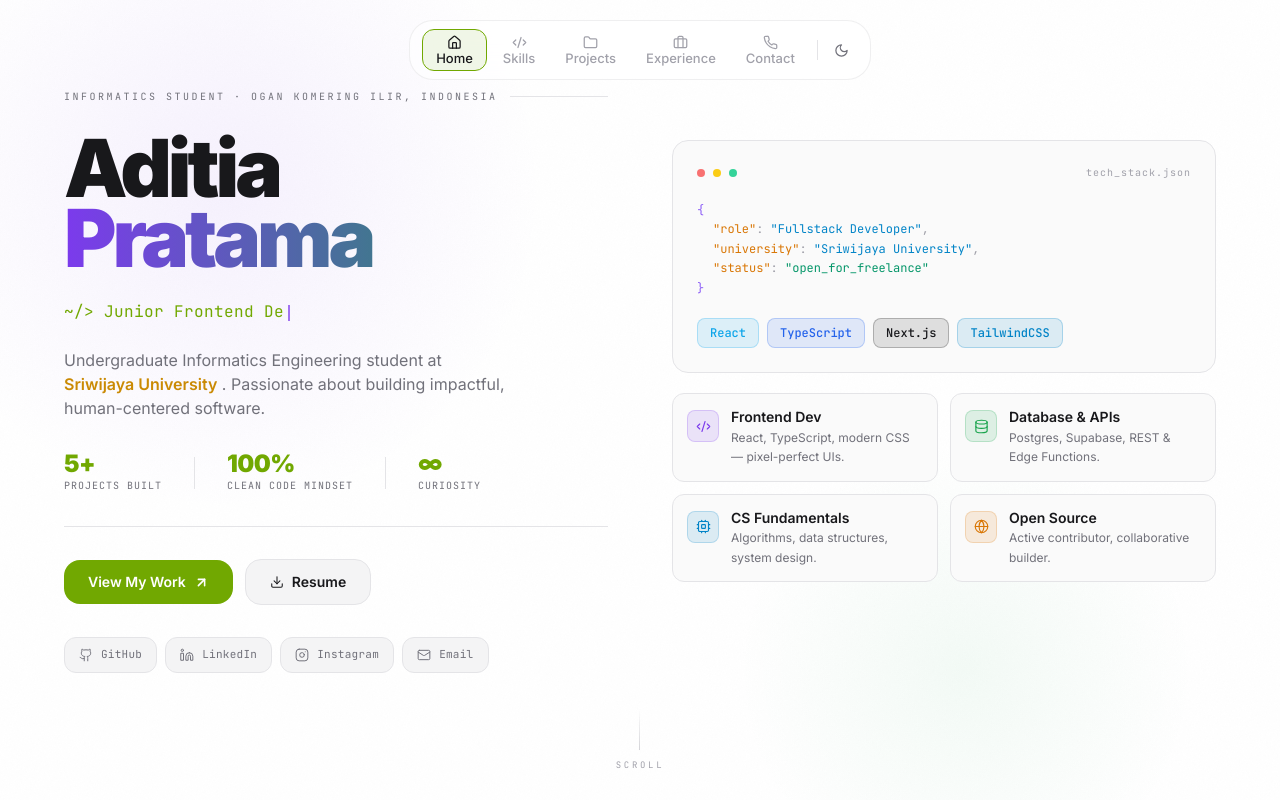
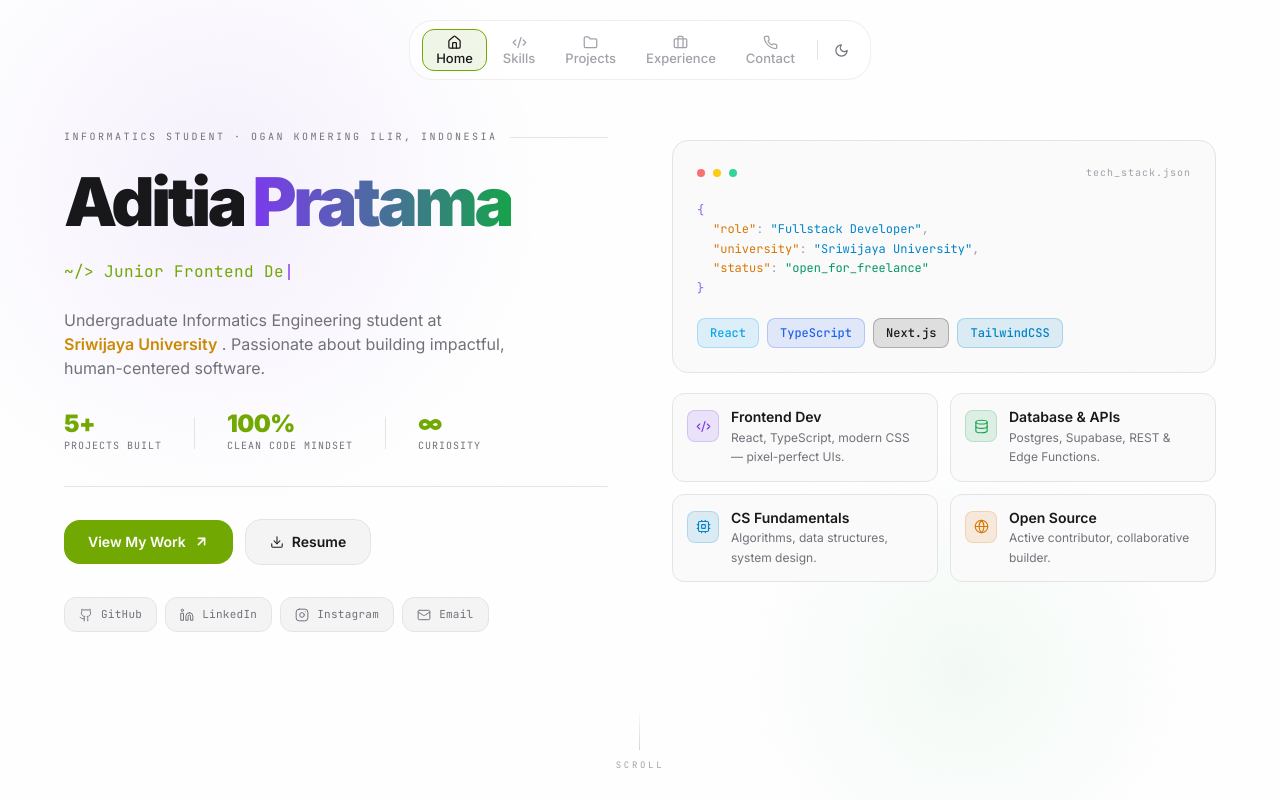
Before and after one commit to aditia-prtm/aditiaprtm, a React (Vite) app: page / in a window 1280 px wide. Shown: the top 800 px of the page. Built offline with nearby package versions, Linux system fonts and the light colour scheme.

Commit message:
style: adjust title font-size

```diff
--- a/src/components/Hero.tsx
+++ b/src/components/Hero.tsx
@@ -247,8 +247,8 @@ export default function Hero() {
             {/* Name */}
             <motion.h1
               variants={item}
-              className="font-black leading-[0.87] tracking-tighter mb-6 text-zinc-900 dark:text-white"
-              style={{ fontSize: 'clamp(4rem, 7vw, 5rem)', fontFamily: "'Space Grotesk','Inter',sans-serif" }}
+              className="flex font-black leading-[0.87] tracking-tighter mb-6 text-zinc-900 dark:text-white gap-2"
+              style={{ fontSize: "clamp(2.7rem, 6vw, 4.2rem)", fontFamily: "'Space Grotesk','Inter',sans-serif" }}
             >
               <span className="block overflow-hidden">
                 <motion.span
--- a/src/data/portfolio.ts
+++ b/src/data/portfolio.ts
@@ -196,7 +196,7 @@ export const experiences = [
       "Selected for the OSN team at senior high school, focusing on competitive programming. I explored advanced concepts like Dynamic Programming, Graph Algorithms, and Segment Trees to solve complex problems while competing directly against top students.",
     highlights: [
       "Top 7 at Province Level 2024 (OSN-P)",
-      "Top 2 at Regency Level 2024 (OSN-K)",
+      "2nd Winner at Competitive Programming SRIFOTON 2025",
       "Problem Solving and Algorithm",
       "First introduction to Informatics",
     ],
```
